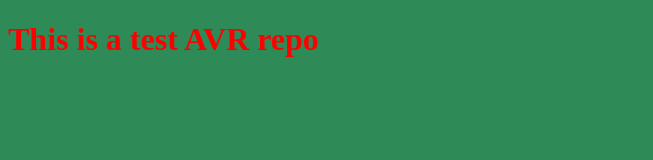
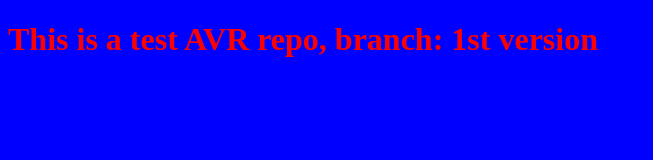
Before and after one commit to mosman78/test, a plain HTML site: page index.html in a window 1280 px wide. Shown: the whole page, without its empty margins (0-653 px from the left). Drawn offline with Linux system fonts and the light colour scheme.

Commit message:
editing 1st version branch

```diff
--- a/index.html
+++ b/index.html
@@ -7,7 +7,7 @@
     <title>Document</title>
 </head>
 <body>
-    <h1>This is a test AVR repo</h1>
+    <h1>This is a test AVR repo, branch: 1st version</h1>
     <link rel="stylesheet" href="style.css">
     <script src="app.js"></script>
 </body>
--- a/style.css
+++ b/style.css
@@ -2,5 +2,5 @@ h1{
     color: red;
 }
 body{
-    background-color: seagreen;
+    background-color: blue  ;
 }
```
